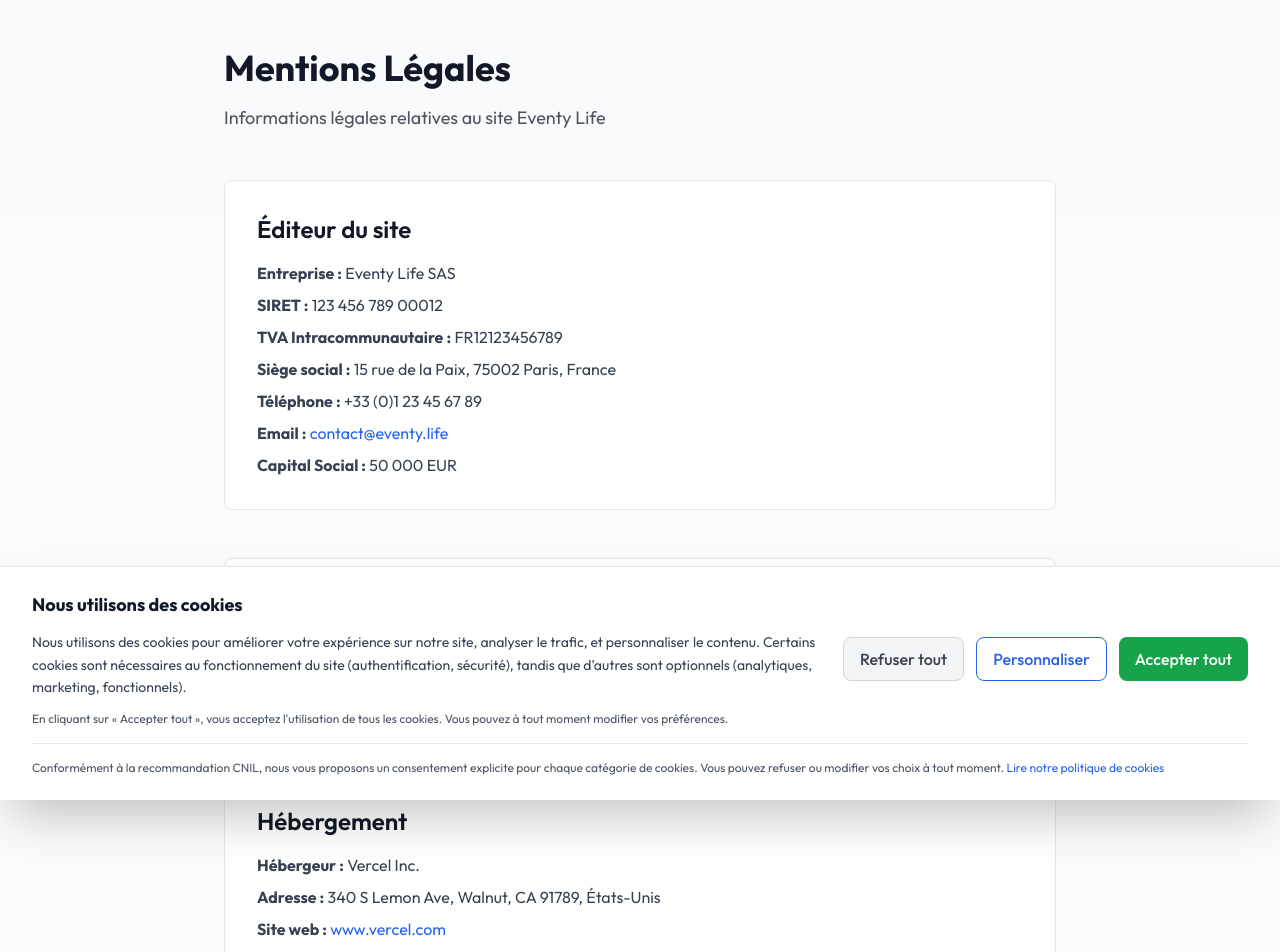
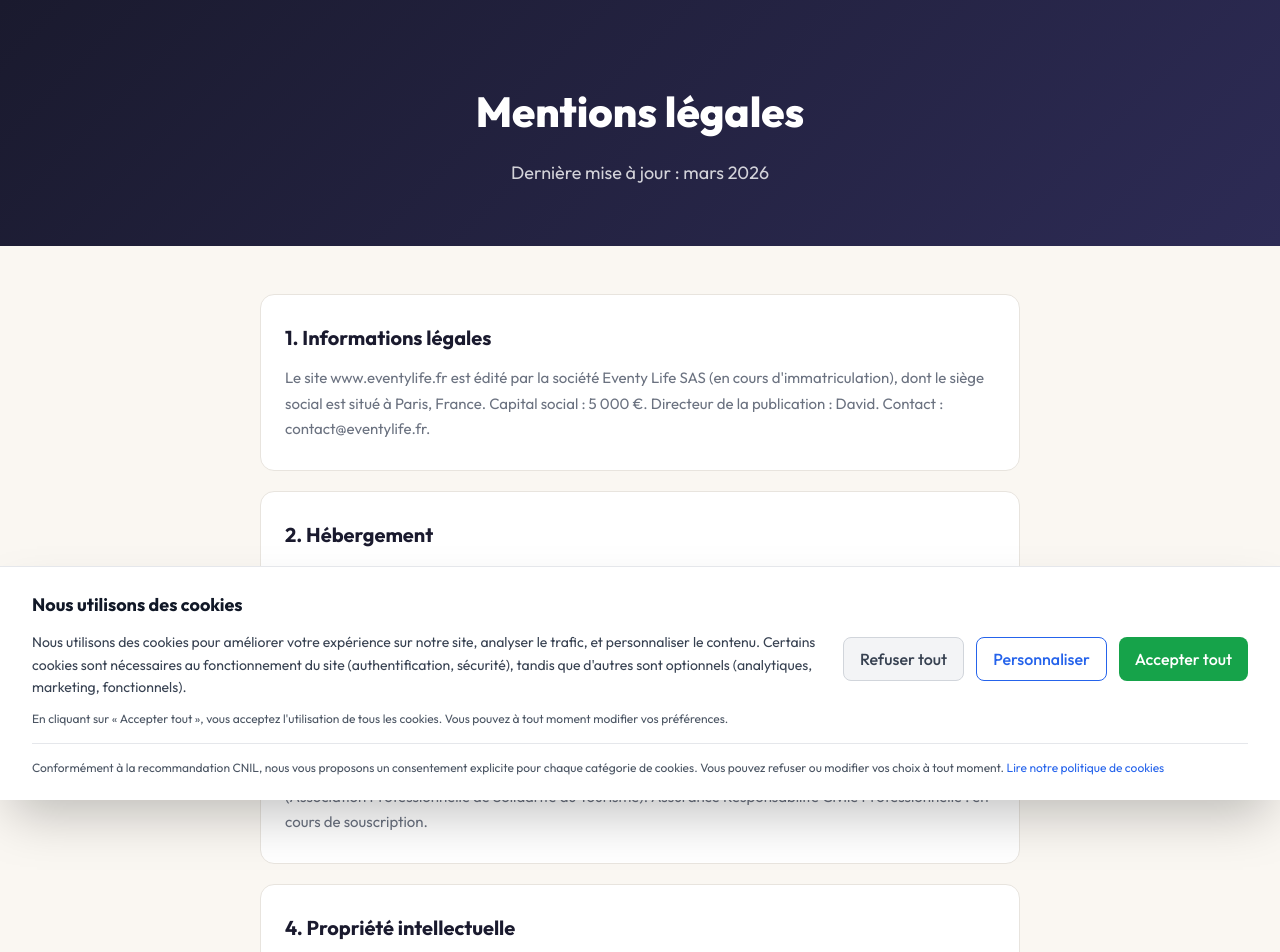
Before and after one commit to eventylife-hub/Eventylife, a Next.js app: page /mentions-legales in a window 1280 px wide. Shown: the top 952 px of the page. Built offline with nearby package versions, Linux system fonts and the light colour scheme.

Commit message:
feat: revamp mentions-legales page

```diff
--- a/app/(public)/mentions-legales/page.tsx
+++ b/app/(public)/mentions-legales/page.tsx
@@ -1,262 +1,75 @@
-import { Metadata } from 'next';
+'use client';
 import Link from 'next/link';
-
-export const metadata: Metadata = {
-  title: 'Mentions Légales | Eventy Life',
-  description:
-    'Mentions légales d\'Eventy Life - Édition, hébergement et responsabilité',
+const C = {
+  navy: '#1A1A2E', cream: '#FAF7F2', terra: '#C75B39', gold: '#D4A853',
+  white: '#FFFFFF', muted: '#6B7280', border: '#E8E4DE',
 };
-
-export default function MentionsLegales() {
+const sections = [
+  {
+    title: '1. Informations l\u00e9gales',
+    content: 'Le site www.eventylife.fr est \u00e9dit\u00e9 par la soci\u00e9t\u00e9 Eventy Life SAS (en cours d\u0027immatriculation), dont le si\u00e8ge social est situ\u00e9 \u00e0 Paris, France. Capital social : 5 000 \u20ac. Directeur de la publication : David. Contact : contact@eventylife.fr.',
+  },
+  {
+    title: '2. H\u00e9bergement',
+    content: 'Le site est h\u00e9berg\u00e9 par Vercel Inc., 340 S Lemon Ave #4133, Walnut, CA 91789, USA. T\u00e9l\u00e9phone : +1 (951) 383-6898.',
+  },
+  {
+    title: '3. Activit\u00e9 r\u00e9glement\u00e9e',
+    content: 'Eventy Life exerce une activit\u00e9 d\u0027agence de voyages et est immatricul\u00e9e au registre des op\u00e9rateurs de voyages et de s\u00e9jours aupr\u00e8s d\u0027Atout France (immatriculation en cours). Garantie financi\u00e8re : APST (Association Professionnelle de Solidarit\u00e9 du Tourisme). Assurance Responsabilit\u00e9 Civile Professionnelle : en cours de souscription.',
+  },
+  {
+    title: '4. Propri\u00e9t\u00e9 intellectuelle',
+    content: 'L\u0027ensemble du contenu du site (textes, images, graphismes, logo, ic\u00f4nes, sons, logiciels) est la propri\u00e9t\u00e9 exclusive d\u0027Eventy Life SAS ou de ses partenaires. Toute reproduction, repr\u00e9sentation, modification, publication ou adaptation de tout ou partie du site est interdite sans autorisation pr\u00e9alable.',
+  },
+  {
+    title: '5. Donn\u00e9es personnelles',
+    content: 'Conform\u00e9ment au R\u00e8glement G\u00e9n\u00e9ral sur la Protection des Donn\u00e9es (RGPD) et \u00e0 la loi Informatique et Libert\u00e9s, vous disposez d\u0027un droit d\u0027acc\u00e8s, de rectification, de suppression et de portabilit\u00e9 de vos donn\u00e9es. Pour exercer ces droits, contactez-nous \u00e0 : contact@eventylife.fr. Pour plus de d\u00e9tails, consultez notre Politique de Confidentialit\u00e9.',
+  },
+  {
+    title: '6. Cookies',
+    content: 'Le site utilise des cookies pour am\u00e9liorer votre exp\u00e9rience de navigation, mesurer l\u0027audience et personnaliser le contenu. Vous pouvez g\u00e9rer vos pr\u00e9f\u00e9rences de cookies \u00e0 tout moment via les param\u00e8tres de votre navigateur.',
+  },
+  {
+    title: '7. Limitation de responsabilit\u00e9',
+    content: 'Eventy Life s\u0027efforce de fournir des informations exactes et \u00e0 jour. Toutefois, la soci\u00e9t\u00e9 ne saurait \u00eatre tenue responsable des erreurs, omissions ou r\u00e9sultats obtenus suite \u00e0 l\u0027utilisation de ces informations.',
+  },
+  {
+    title: '8. Droit applicable',
+    content: 'Les pr\u00e9sentes mentions l\u00e9gales sont soumises au droit fran\u00e7ais. En cas de litige, les tribunaux de Paris seront seuls comp\u00e9tents.',
+  },
+];
+export default function MentionsLegalesPage() {
   return (
-    <div className="min-h-screen bg-gradient-to-b from-gray-50 to-white">
-      <div className="mx-auto max-w-4xl px-4 py-12 sm:px-6 lg:px-8">
-        <div className="mb-12">
-          <h1 className="mb-4 text-4xl font-bold text-gray-900">
-            Mentions Légales
-          </h1>
-          <p className="text-lg text-gray-600">
-            Informations légales relatives au site Eventy Life
-          </p>
-        </div>
-
-        <div className="space-y-12">
-          {/* Éditeur du site */}
-          <section className="rounded-lg border border-gray-200 bg-white p-8">
-            <h2 className="mb-4 text-2xl font-semibold text-gray-900">
-              Éditeur du site
-            </h2>
-            <div className="space-y-2 text-gray-700">
-              <p>
-                <strong>Entreprise :</strong> Eventy Life SAS
-              </p>
-              <p>
-                <strong>SIRET :</strong> 123 456 789 00012
-              </p>
-              <p>
-                <strong>TVA Intracommunautaire :</strong> FR12123456789
-              </p>
-              <p>
-                <strong>Siège social :</strong> 15 rue de la Paix, 75002 Paris,
-                France
-              </p>
-              <p>
-                <strong>Téléphone :</strong> +33 (0)1 23 45 67 89
-              </p>
-              <p>
-                <strong>Email :</strong>{' '}
-                <a
-                  href="mailto:contact@eventy.life"
-                  className="text-blue-600 hover:underline"
-                >
-                  contact@eventy.life
-                </a>
-              </p>
-              <p>
-                <strong>Capital Social :</strong> 50 000 EUR
-              </p>
-            </div>
-          </section>
-
-          {/* Directeur de publication */}
-          <section className="rounded-lg border border-gray-200 bg-white p-8">
-            <h2 className="mb-4 text-2xl font-semibold text-gray-900">
-              Directeur de la publication
-            </h2>
-            <div className="text-gray-700">
-              <p>
-                <strong>Directeur de publication :</strong> Martin Dupont
-              </p>
-              <p className="mt-2 text-sm">
-                Le directeur de la publication est responsable de la conformité
-                du contenu du site avec la législation en vigueur.
-              </p>
-            </div>
-          </section>
-
-          {/* Hébergement */}
-          <section className="rounded-lg border border-gray-200 bg-white p-8">
-            <h2 className="mb-4 text-2xl font-semibold text-gray-900">
-              Hébergement
-            </h2>
-            <div className="space-y-2 text-gray-700">
-              <p>
-                <strong>Hébergeur :</strong> Vercel Inc.
-              </p>
-              <p>
-                <strong>Adresse :</strong> 340 S Lemon Ave, Walnut, CA 91789,
-                États-Unis
-              </p>
-              <p>
-                <strong>Site web :</strong>{' '}
-                <a
-                  href="https://vercel.com"
-                  target="_blank"
-                  rel="noopener noreferrer"
-                  className="text-blue-600 hover:underline"
-                >
-                  www.vercel.com
-                </a>
-              </p>
-              <p className="mt-4 text-sm">
-                Vercel Inc. est responsable de l&apos;hébergement et de la
-                disponibilité technique du site.
-              </p>
-            </div>
-          </section>
-
-          {/* Responsabilité */}
-          <section className="rounded-lg border border-gray-200 bg-white p-8">
-            <h2 className="mb-4 text-2xl font-semibold text-gray-900">
-              Responsabilité du contenu
-            </h2>
-            <div className="space-y-3 text-gray-700">
-              <p>
-                Eventy Life SAS s&apos;efforce de maintenir les informations
-                contenues sur ce site à jour et exactes. Cependant, elle ne
-                peut garantir l&apos;absence d&apos;erreurs ou
-                d&apos;omissions.
-              </p>
-              <p>
-                Eventy Life SAS ne pourra être tenue responsable des dommages
-                directs ou indirects résultant de l&apos;accès ou de
-                l&apos;utilisation du site, notamment des pertes de données,
-                interruptions de service ou erreurs dans les informations
-                fournies.
-              </p>
-              <p>
-                Les liens hypertextes présents sur le site vers d&apos;autres
-                sites ne constituent pas un cautionnement. Eventy Life SAS
-                décline toute responsabilité quant au contenu des sites tiers.
-              </p>
-            </div>
-          </section>
-
-          {/* Propriété intellectuelle */}
-          <section className="rounded-lg border border-gray-200 bg-white p-8">
-            <h2 className="mb-4 text-2xl font-semibold text-gray-900">
-              Propriété intellectuelle
-            </h2>
-            <div className="space-y-3 text-gray-700">
-              <p>
-                Tous les contenus du site (textes, images, graphiques, logos,
-                vidéos, icônes) sont la propriété d&apos;Eventy Life SAS ou de
-                ses partenaires et sont protégés par les droits
-                d&apos;auteur et de propriété intellectuelle.
-              </p>
-              <p>
-                Toute reproduction, représentation, modification ou
-                exploitation non autorisée de ces contenus est strictement
-                interdite.
-              </p>
-            </div>
-          </section>
-
-          {/* Données personnelles */}
-          <section className="rounded-lg border border-gray-200 bg-white p-8">
-            <h2 className="mb-4 text-2xl font-semibold text-gray-900">
-              Protection des données personnelles
-            </h2>
-            <div className="space-y-3 text-gray-700">
-              <p>
-                Le site collecte des données personnelles conformément à la
-                législation applicable, notamment le Règlement Général sur la
-                Protection des Données (RGPD).
-              </p>
-              <p>
-                Pour plus d&apos;informations sur le traitement de vos données
-                personnelles, veuillez consulter notre{' '}
-                <Link
-                  href="/politique-confidentialite"
-                  className="text-blue-600 hover:underline"
-                >
-                  Politique de Confidentialité
-                </Link>
-                .
-              </p>
-            </div>
-          </section>
-
-          {/* Cookies */}
-          <section className="rounded-lg border border-gray-200 bg-white p-8">
-            <h2 className="mb-4 text-2xl font-semibold text-gray-900">
-              Cookies et traceurs
-            </h2>
-            <div className="space-y-3 text-gray-700">
-              <p>
-                Le site utilise des cookies et des technologies similaires pour
-                améliorer l&apos;expérience utilisateur et mesurer
-                l&apos;audience.
-              </p>
-              <p>
-                Pour plus de détails et pour gérer vos préférences de cookies,
-                veuillez consulter notre{' '}
-                <Link href="/cookies" className="text-blue-600 hover:underline">
-                  Politique de Cookies
-                </Link>
-                .
-              </p>
-            </div>
-          </section>
-
-          {/* Conditions d'utilisation */}
-          <section className="rounded-lg border border-gray-200 bg-white p-8">
-            <h2 className="mb-4 text-2xl font-semibold text-gray-900">
-              Conditions d&apos;utilisation
-            </h2>
-            <div className="space-y-3 text-gray-700">
-              <p>
-                L&apos;utilisation du site implique l&apos;acceptation de ces
-                mentions légales et des{' '}
-                <Link href="/cgv" className="text-blue-600 hover:underline">
-                  Conditions Générales de Vente
-                </Link>
-                .
-              </p>
-              <p>
-                Eventy Life SAS se réserve le droit de modifier ces mentions à
-                tout moment sans préavis.
-              </p>
-            </div>
-          </section>
-
-          {/* Contact */}
-          <section className="rounded-lg border border-gray-200 bg-white p-8">
-            <h2 className="mb-4 text-2xl font-semibold text-gray-900">
-              Nous contacter
-            </h2>
-            <div className="space-y-2 text-gray-700">
-              <p>
-                Pour toute question concernant ces mentions légales, veuillez
-                nous contacter :
-              </p>
-              <ul className="mt-4 space-y-2">
-                <li>
-                  <strong>Email :</strong>{' '}
-                  <a
-                    href="mailto:legal@eventy.life"
-                    className="text-blue-600 hover:underline"
-                  >
-                    legal@eventy.life
-                  </a>
-                </li>
-                <li>
-                  <strong>Adresse :</strong> 15 rue de la Paix, 75002 Paris,
-                  France
-                </li>
-                <li>
-                  <strong>Téléphone :</strong> +33 (0)1 23 45 67 89
-                </li>
-              </ul>
-            </div>
-          </section>
-
-          {/* Date de mise à jour */}
-          <div className="rounded-lg bg-blue-50 p-6 text-sm text-gray-600">
-            <p>
-              <strong>Dernière mise à jour :</strong> 2 mars 2026
-            </p>
+    <div style={{ minHeight: '100vh', background: C.cream }}>
+      <div style={{
+        background: 'linear-gradient(135deg, ' + C.navy + ' 0%, #2D2B55 100%)',
+        padding: '80px 20px 60px', textAlign: 'center',
+      }}>
+        <h1 style={{ fontSize: 42, fontWeight: 800, color: C.white, margin: '0 0 16px' }}>
+          Mentions l&#233;gales
+        </h1>
+        <p style={{ fontSize: 18, color: 'rgba(255,255,255,0.8)' }}>
+          Derni&#232;re mise &#224; jour : mars 2026
+        </p>
+      </div>
+      <div style={{ maxWidth: 800, margin: '0 auto', padding: '48px 20px' }}>
+        {sections.map((s, i) => (
+          <div key={i} style={{
+            background: C.white, borderRadius: 14, padding: '28px 24px',
+            border: '1px solid ' + C.border, marginBottom: 20,
+          }}>
+            <h2 style={{ fontSize: 20, fontWeight: 700, color: C.navy, margin: '0 0 12px' }}>{s.title}</h2>
+            <p style={{ fontSize: 15, color: C.muted, lineHeight: 1.7, margin: 0 }}>{s.content}</p>
           </div>
+        ))}
+        <div style={{ textAlign: 'center', marginTop: 40 }}>
+          <Link href="/politique-confidentialite" style={{
+            color: C.terra, fontWeight: 700, fontSize: 16, textDecoration: 'none',
+          }}>Politique de confidentialit&#233; &#8594;</Link>
+          <span style={{ margin: '0 20px', color: C.border }}>|</span>
+          <Link href="/cgv" style={{
+            color: C.terra, fontWeight: 700, fontSize: 16, textDecoration: 'none',
+          }}>Conditions g&#233;n&#233;rales de vente &#8594;</Link>
         </div>
       </div>
     </div>
```
